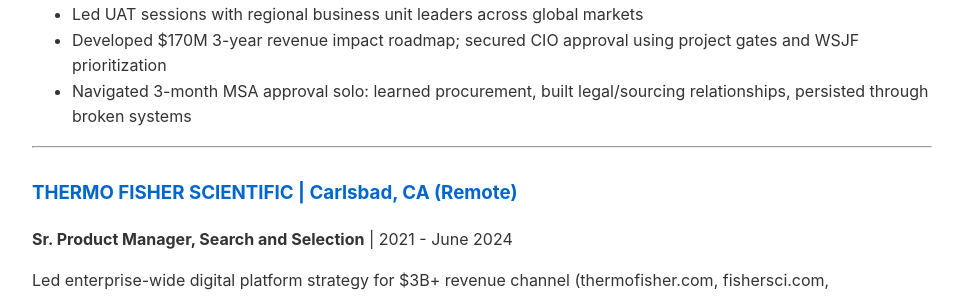
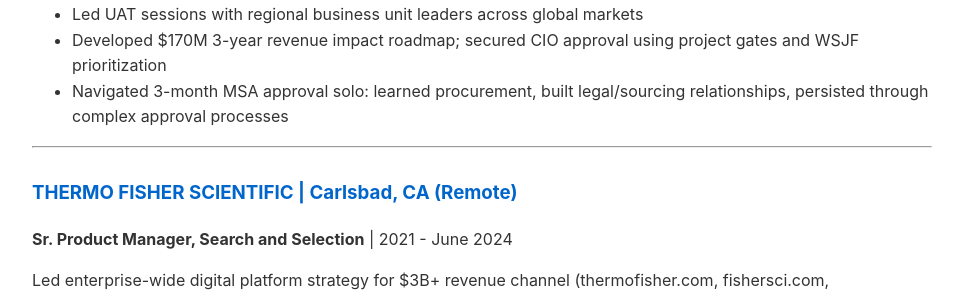
Before and after one commit to tsimech/tsimech.github.io, a Jekyll site: the page built from docs/resume.md, in a window 1280 px wide and 900 px high, scrolled down 1713 px. Shown: the part 179-476 px from the top of the window, without its empty margins (158-1117 px from the left). Built offline with Jekyll 4.4.1, drawn with Linux system fonts in a browser that asks for light colours; our own code applies the rules of GitHub Pages for plain Markdown files.

Commit message:
Replace 'broken systems' with 'complex approval processes' (more positive framing)

```diff
--- a/docs/resume.md
+++ b/docs/resume.md
@@ -50,7 +50,7 @@ Led AI-powered platform transformation for global life sciences eCommerce compan
 - Modernized SRP and category page UI/UX; overhauled synonym database; launched product comparison capability; integrated eMolecules chemical structure search via punch-out
 - Led UAT sessions with regional business unit leaders across global markets
 - Developed $170M 3-year revenue impact roadmap; secured CIO approval using project gates and WSJF prioritization
-- Navigated 3-month MSA approval solo: learned procurement, built legal/sourcing relationships, persisted through broken systems
+- Navigated 3-month MSA approval solo: learned procurement, built legal/sourcing relationships, persisted through complex approval processes
 
 ---
 
```
